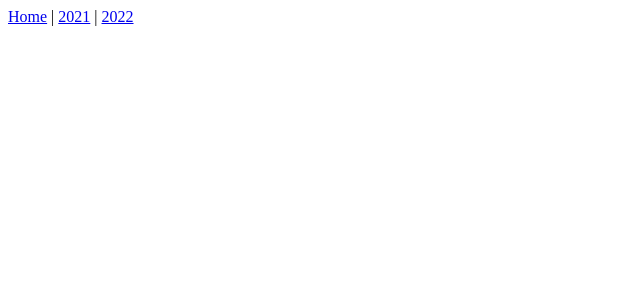
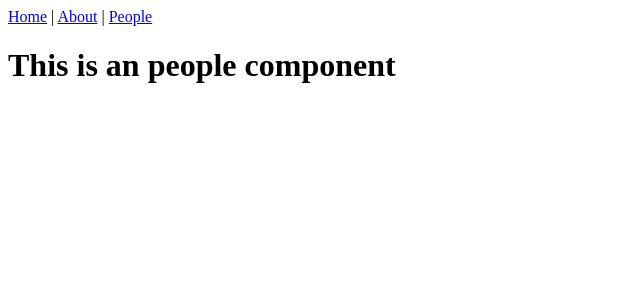
Before and after one commit to seaniod/async-component-route, a Vue app: page /object/people in a window 1280 px wide. Before the commit this address had no page. Shown: the top 300 px of the page, without its empty margins (0-640 px from the left). Built offline with nearby package versions, Linux system fonts and the light colour scheme.

Commit message:
Working: Home<>About, Home<>People; Not working: About<>People.

```diff
--- a/src/App.vue
+++ b/src/App.vue
@@ -1,8 +1,8 @@
 <template>
   <div id="nav">
     <router-link to="/">Home</router-link> |
-    <router-link to="/2021/About">2021</router-link> |
-    <router-link to="/2022/About">2022</router-link>
+    <router-link to="/object/about">About</router-link> |
+    <router-link to="/object/people">People</router-link>
   </div>
   <router-view />
 </template>
--- /dev/null
+++ b/src/components/about.vue
@@ -0,0 +1,3 @@
+<template>
+  <h1>This is an about component</h1>
+</template>
--- /dev/null
+++ b/src/components/people.vue
@@ -0,0 +1,3 @@
+<template>
+  <h1>This is an people component</h1>
+</template>
--- a/src/router/index.js
+++ b/src/router/index.js
@@ -1,29 +1,20 @@
-import {
-  createRouter,
-  createWebHistory
-} from 'vue-router';
-import Home from '../views/Home.vue';
-import Year from '../views/Year.vue';
+import { createRouter, createWebHistory } from "vue-router";
+import Home from "../views/Home.vue";
+import BaseObject from "../views/BaseObject.vue";
 
-const routes = [{
-    path: '/',
-    name: 'Home',
+const routes = [
+  {
+    path: "/",
+    name: "Home",
     component: Home
   },
-  {
-    path: '/:year(20\\d\\d)',
-    name: 'Year',
-    component: Year,
-    children: [
-      {path: ':page', component: Year}
-    ]
-  }
+  { path: "/object/about", name: "about", component: BaseObject },
+  { path: "/object/people", name: "people", component: BaseObject }
 ];
 
 const router = createRouter({
-  history: createWebHistory('/'),
-  routes: routes,
-  linkActiveClass: 'active'
+  history: createWebHistory("/"),
+  routes
 });
 
 export default router;
--- a/src/views/BaseObject.vue
+++ b/src/views/BaseObject.vue
@@ -6,7 +6,6 @@
 <script>
 import { defineComponent, defineAsyncComponent } from "vue";
 
-// https://stackoverflow.com/questions/68485237/dynamically-import-vue-component-based-on-url-params
 export default defineComponent({
   name: "BaseObject",
   data() {
@@ -18,24 +17,15 @@ export default defineComponent({
   methods: {},
   computed: {
     componentFile() {
+      console.log(this.componentPath);
       return defineAsyncComponent(() =>
         import(`../components/${this.componentPath}.vue`)
       );
     },
   },
   created() {
-    // this.address = params.pop();
-    //this.componentPath = params.join("/");
-    this.componentPath = '@/components/' + this.$route.params.year + '/' + this.$route.name + '.vue';
+    this.componentPath = this.$route.name;
+    console.log(this.componentPath);
   },
-  watch: {
-    '$route': function(to, from) {
-      console.log(this.$route.params.year);
-      console.log(this.$route.name);
-      //this.componentPath = '@/components/' + this.$route.params.year + '/' + this.$route.name + '.vue';
-      //this.componentFile = () =>
-        //require(`../components/${this.componentPath}.vue`);
-    }
-  }
 });
 </script>
--- a/src/views/Year.vue
+++ /dev/null
@@ -1,26 +0,0 @@
-<template>
-  <component :is="secondaryContent"  />
-</template>
-
-<script>
-  // https://stackoverflow.com/questions/68485237/dynamically-import-vue-component-based-on-url-params
-  import { defineComponent, defineAsyncComponent } from 'vue';
-  import Skeleton from '@/components/skeleton.vue';
-  export default defineComponent({
-    name: "Year",
-    data() {
-      return { componentPath: '@/components/2021/About.vue' };
-    },
-    computed: {
-      secondaryContent() {
-        console.log('computed:' + this.componentPath);
-        return defineAsyncComponent(() => require(`${this.componentPath}`));
-      }
-    },
-    created() {
-      console.log('page:' + this.$route.params.page);
-      this.componentPath = '@/components' + this.$route.path + '.vue';
-      console.log('created:' + this.componentPath);
-    }
-  });
-</script>
```
